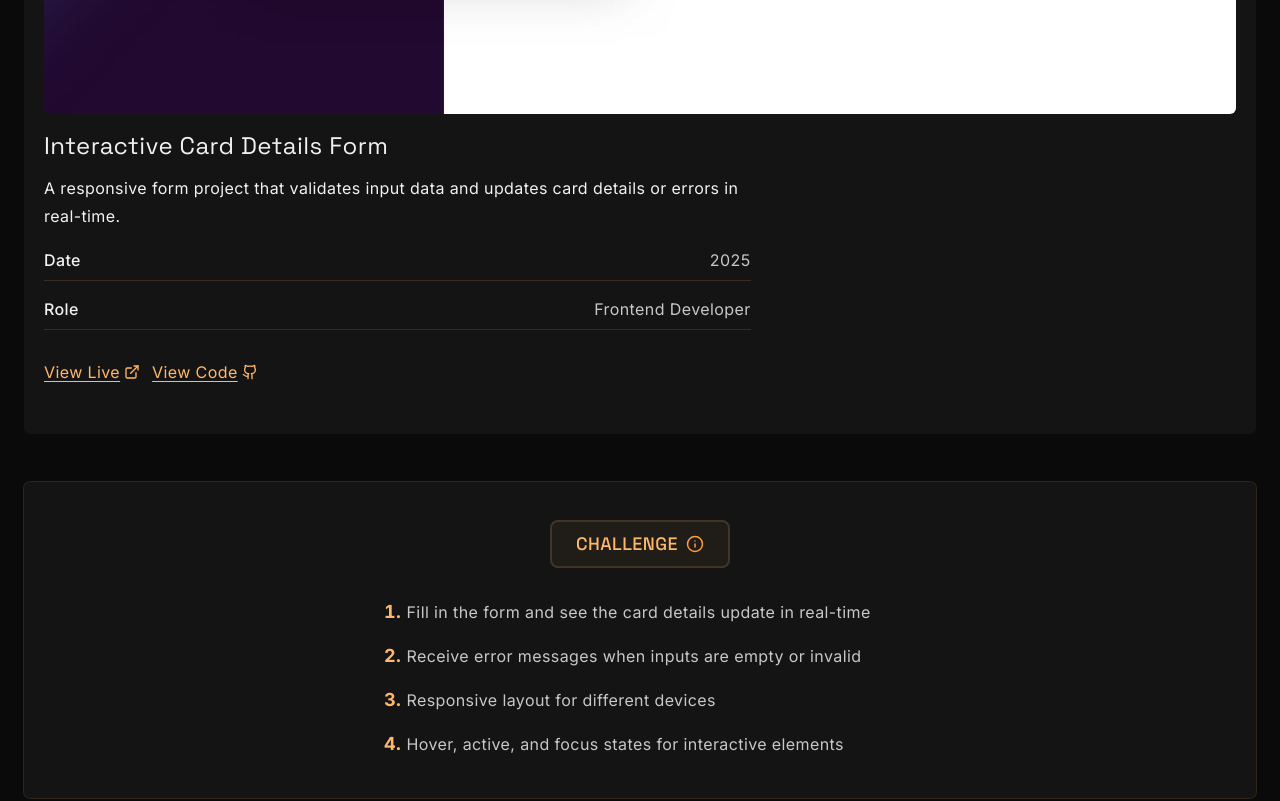
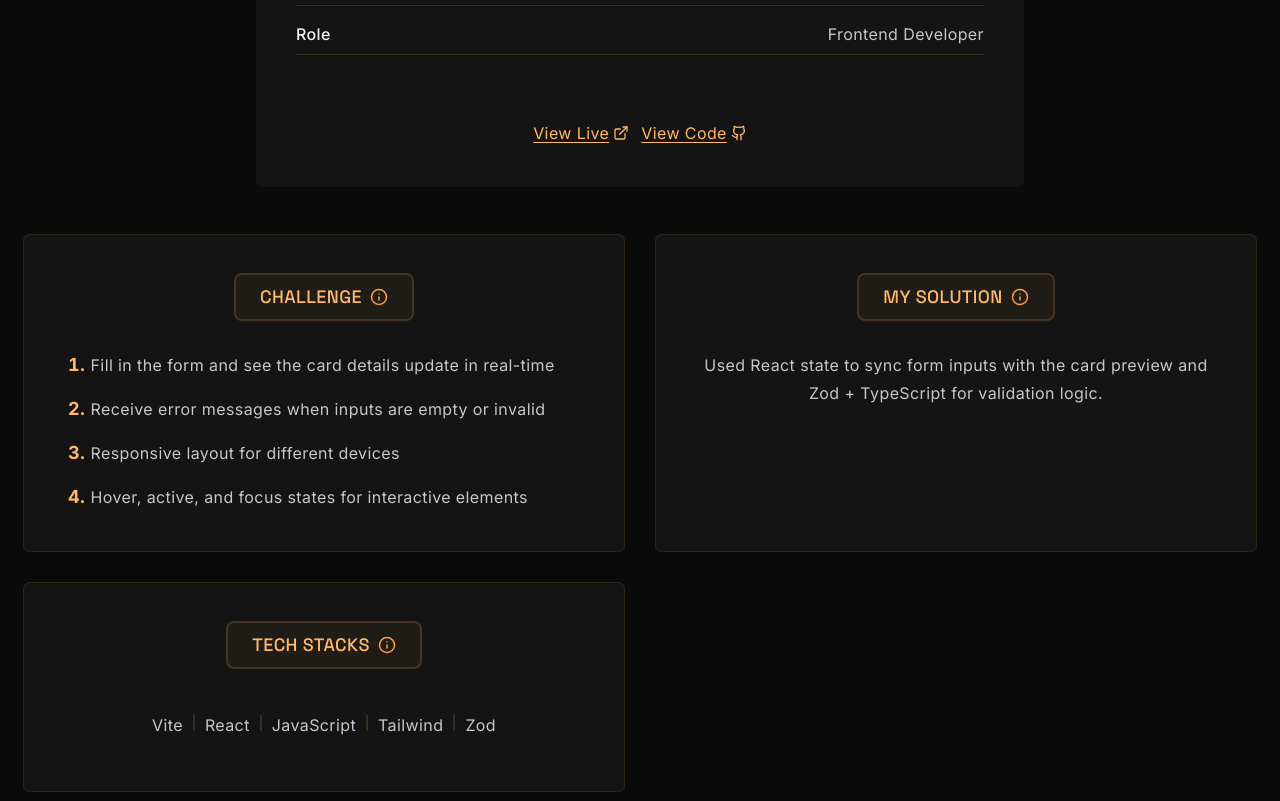
Before and after one commit to corneliusweb/my-portfolio, a Next.js app: page /projects/credit-card in a window 1280 px wide. Shown: the part 847-1648 px from the top of the page. Built offline with nearby package versions, Linux system fonts and the light colour scheme.

Commit message:
style(projects/[id]): implement responsive design for project details page

```diff
--- a/app/(root)/projects/[id]/page.tsx
+++ b/app/(root)/projects/[id]/page.tsx
@@ -1,7 +1,12 @@
 import { projects } from '@/app/data/projects';
 import Link from 'next/link';
 import Image from 'next/image';
-import { LuChevronLeft, LuExternalLink, LuGithub, LuInfo } from 'react-icons/lu';
+import {
+	LuChevronLeft,
+	LuExternalLink,
+	LuGithub,
+	LuInfo,
+} from 'react-icons/lu';
 
 const Projects = async ({ params }: { params: Promise<{ id: string }> }) => {
 	const { id } = await params;
@@ -32,7 +37,7 @@ const Projects = async ({ params }: { params: Promise<{ id: string }> }) => {
 				Back to Projects
 			</Link>
 
-			<section className='bg-card p-5 rounded-md'>
+			<section className='bg-card max-w-3xl p-5 rounded-md mx-auto lg:p-10'>
 				<figure>
 					<Image
 						src={image}
@@ -41,13 +46,13 @@ const Projects = async ({ params }: { params: Promise<{ id: string }> }) => {
 						className='rounded-md'
 					/>
 
-					<figcaption className='my-4 space-y-3'>
+					<figcaption className='my-4 space-y-4'>
 						<h1 className='text-2xl'>{name}</h1>
 						<p>{description}</p>
 					</figcaption>
 				</figure>
 
-				<div className='my-4 space-y-3.5'>
+				<div className='my-8 space-y-3.5 max-w-3xl mx-auto'>
 					<p className='flex-between border-b border-accent/15 pb-1.5'>
 						<span className='font-medium'>Date</span>
 						<span className='text-page-txt'>{date}</span>
@@ -58,7 +63,7 @@ const Projects = async ({ params }: { params: Promise<{ id: string }> }) => {
 					</p>
 				</div>
 
-				<div className='space-x-3 my-7'>
+				<div className='space-x-3 my-7 lg:mt-16 lg:mb-0 lg:text-center'>
 					<a
 						href={liveURL}
 						target='_blank'
@@ -83,7 +88,7 @@ const Projects = async ({ params }: { params: Promise<{ id: string }> }) => {
 				</div>
 			</section>
 
-			<div className='space-y-9'>
+			<div className='space-y-9 lg:grid lg:grid-cols-2 lg:gap-8 lg:space-y-0'>
 				{challenges && (
 					<section className='project-details-descr-section'>
 						<h3
```
